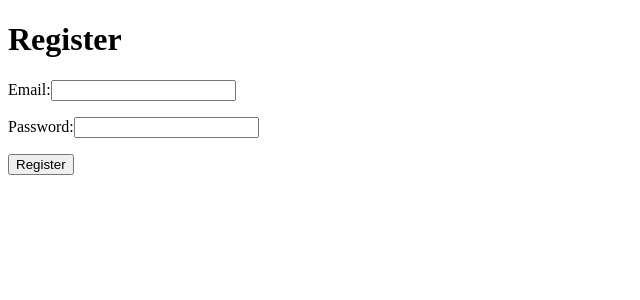
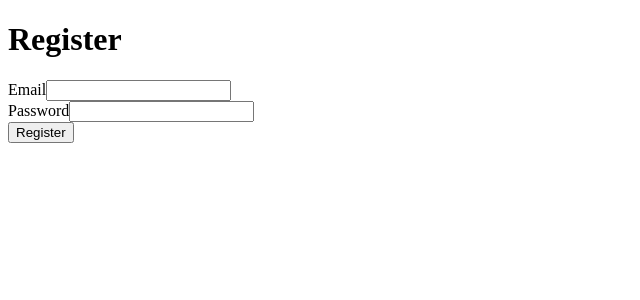
Before and after one commit to cdriehuys/ultimanager-web, a React app: page /register in a window 1280 px wide. Shown: the top 300 px of the page, without its empty margins (0-640 px from the left). Built offline with nearby package versions, Linux system fonts and the light colour scheme; the HTML template or start-up script is replaced by a standard one.

Commit message:
Add form field component.
A field encapsulates a label and text input for a form.

```diff
--- /dev/null
+++ b/src/components/Field.jsx
@@ -0,0 +1,43 @@
+import PropTypes from 'prop-types';
+import React from 'react';
+
+import Input from './Input';
+
+
+/**
+ * A wrapper around a form input and label.
+ *
+ * @param {string} props.label A descriptive label for the field.
+ * @param {string} props.name The input field's name.
+ * @param {string[]} [props.errors] A list of errors for the field.
+ * @param {string} [props.id] The ID to give the input. Defaults to the input's name.
+ * @param {...object} [props.extraProps] Additional props to pass to the input component.
+ */
+const Field = ({ errors, id, label, name, ...extraProps }) => (
+  <div>
+    <label htmlFor={id || name}>{label}</label>
+    <Input id={id || name} name={name} {...extraProps} />
+    {errors.length > 0 && (
+      <ul>
+        {errors.map(error => (
+          <li key={error}>{error}</li>
+        ))}
+      </ul>
+    )}
+  </div>
+);
+
+Field.defaultProps = {
+  errors: [],
+  id: '',
+};
+
+Field.propTypes = {
+  errors: PropTypes.arrayOf(PropTypes.string),
+  id: PropTypes.string,
+  label: PropTypes.string.isRequired,
+  name: PropTypes.string.isRequired,
+};
+
+
+export default Field;
--- a/src/components/Input.jsx
+++ b/src/components/Input.jsx
@@ -8,8 +8,8 @@ import React from 'react';
  * @param {string} props.name The name to give the input field.
  * @param {...object} [props.extraProps] Any additional props to pass to the input field.
  */
-const Input = ({ ...extraProps }) => (
-  <input {...extraProps} />
+const Input = ({ name, ...extraProps }) => (
+  <input name={name} {...extraProps} />
 );
 
 Input.propTypes = {
--- a/src/components/RegistrationForm.jsx
+++ b/src/components/RegistrationForm.jsx
@@ -4,7 +4,7 @@ import { connect } from 'react-redux';
 import { Redirect } from 'react-router-dom';
 
 import { register } from '../actionCreators';
-import Input from './Input';
+import Field from './Field';
 import { getRegistrationComplete, getRegistrationErrors, getRegistrationLoading } from '../selectors';
 
 
@@ -40,33 +40,24 @@ export class RegistrationForm extends React.Component {
 
     return (
       <form onSubmit={this.handleSubmit}>
-        <label htmlFor="email">Email:</label>
-        <Input
+        <Field
           disabled={this.props.isLoading}
-          id="email"
+          errors={this.props.errors.email}
+          label="Email"
           name="email"
           onChange={this.handleInputChange}
           type="email"
         />
-        <ul>
-          {this.props.errors.email && this.props.errors.email.map(error => (
-            <li key={error}>{error}</li>
-          ))}
-        </ul>
 
-        <label htmlFor="password">Password:</label>
-        <Input
+        <Field
           disabled={this.props.isLoading}
+          errors={this.props.errors.password}
           id="password"
+          label="Password"
           name="password"
           onChange={this.handleInputChange}
           type="password"
         />
-        <ul>
-          {this.props.errors.password && this.props.errors.password.map(error => (
-            <li key={error}>{error}</li>
-          ))}
-        </ul>
 
         <button
           disabled={this.props.isLoading}
@@ -88,7 +79,7 @@ RegistrationForm.defaultProps = {
 RegistrationForm.propTypes = {
   errors: PropTypes.shape({
     email: PropTypes.arrayOf(PropTypes.string),
-    non_field_erros: PropTypes.arrayOf(PropTypes.string),
+    non_field_errors: PropTypes.arrayOf(PropTypes.string),
     password: PropTypes.arrayOf(PropTypes.string),
   }),
   isComplete: PropTypes.bool,
```
Also changed, not shown: 2 other files (tests, documents, lock files or other folders).
